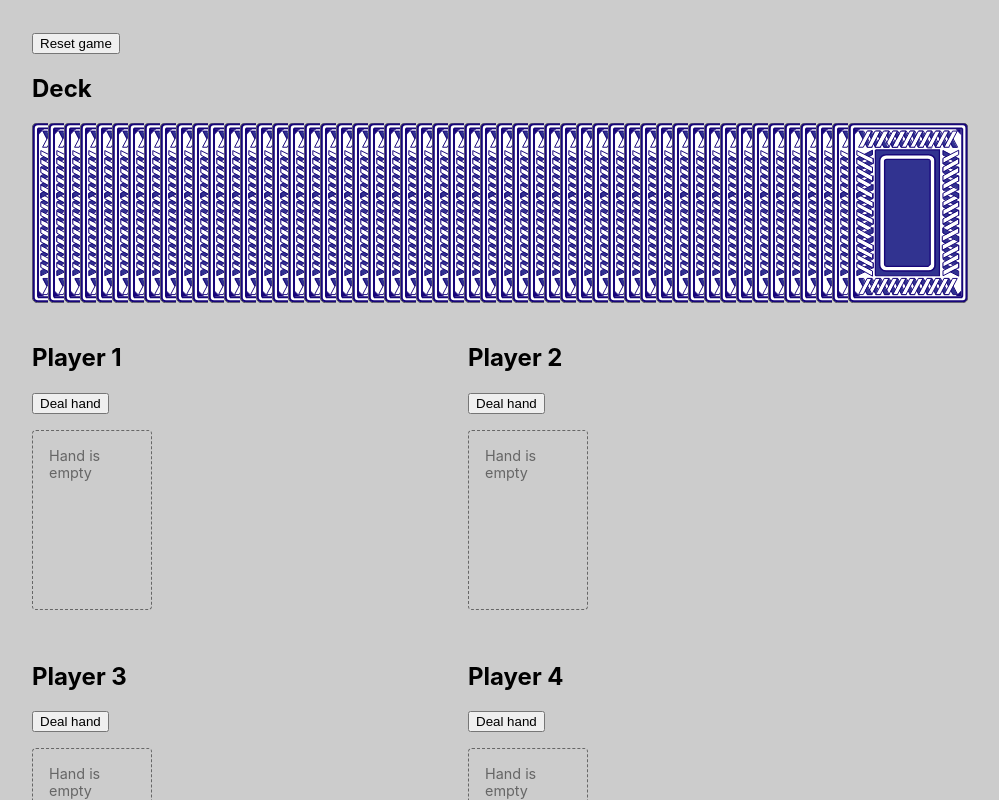
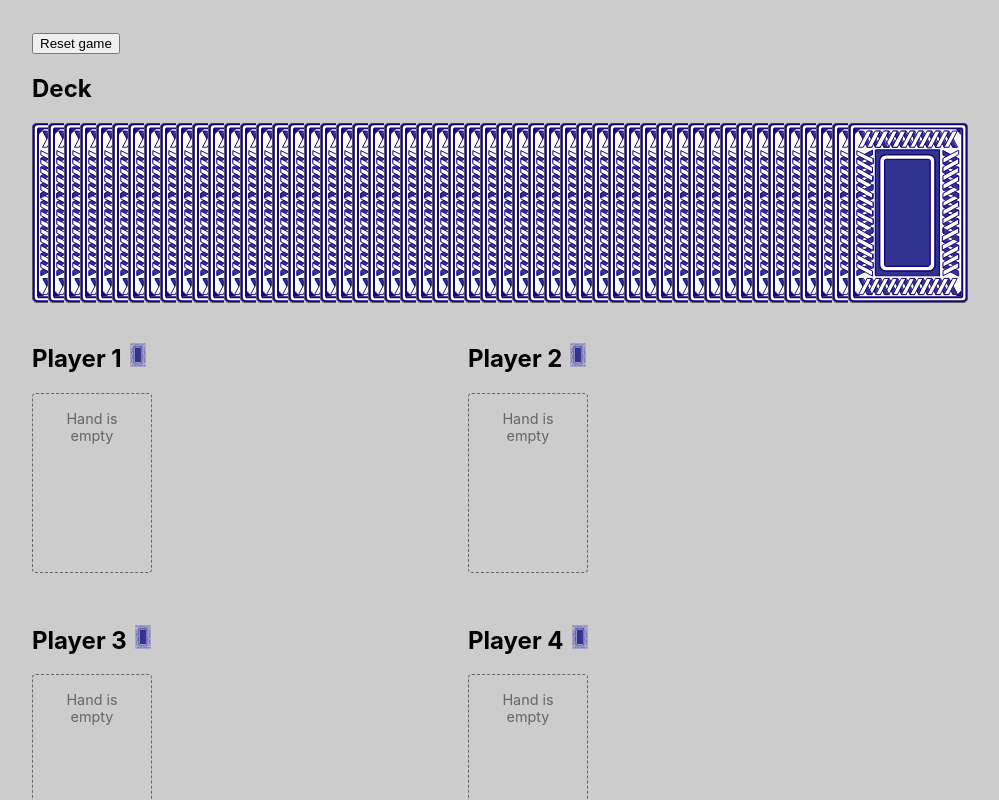
Before and after one commit to davidpounds/cards, a React (Create React App) app: page / in a window 1280 px wide. Shown: the top 800 px of the page, without its empty margins (0-999 px from the left). Built offline with nearby package versions, Linux system fonts and the light colour scheme; the HTML template or start-up script is replaced by a standard one.

Commit message:
Adds icons for player play state and deal button

```diff
--- a/src/App.css
+++ b/src/App.css
@@ -25,6 +25,7 @@ body {
   border: 1px dashed;
   padding: 1rem;
   font-size: 0.9em;
+  text-align: center;
 }
 
 .cardlist.available .card-wrapper,
--- a/src/App.js
+++ b/src/App.js
@@ -7,7 +7,7 @@ import AvailableCards from './components/AvailableCards';
 import Players from './components/Players';
 import InPlay from './components/InPlay';
 import PlayedCards from './components/PlayedCards';
-import DeckSvgInline from './components/DeckSvgInline';
+import SvgInlineSprite from './components/SvgInline';
 
 function App() {
 
@@ -26,7 +26,7 @@ function App() {
       <Players />
       <InPlay />
       <PlayedCards />
-      <DeckSvgInline />
+      <SvgInlineSprite />
     </main>
   );
 }
--- a/src/components/Hand.css
+++ b/src/components/Hand.css
@@ -1,5 +1,23 @@
-.hand {
+.player {
+  --icon-size: 16px;
+}
 
+.icon {
+  width: var(--icon-size);
+  height: var(--icon-size);
+  margin-left: 0.5rem;
+}
+
+.deal-icon {
+  height: calc(var(--icon-size) * 1.5);
+}
+
+.btn-deal {
+  border: none;
+  background: transparent;
+  padding: 0;
+  margin: 0;
+  cursor: pointer;
 }
 
 .hand.canplay .card-wrapper {
--- a/src/components/Hand.jsx
+++ b/src/components/Hand.jsx
@@ -28,10 +28,12 @@ const Hand = props => {
   }
 
   return <section className="player">
-    <h2>{player}</h2>
-    {hand?.length === 0 && <p><button onClick={dealHandHandler}>Deal hand</button></p>}
-    {hand?.length > 0 && canPlay && <p>Ready to play</p>}
-    {hand?.length > 0 && !canPlay && <p>Has played</p>}
+    <h2>
+      {player}
+      {hand?.length === 0 && <button className="btn-deal" title="Deal hand" onClick={dealHandHandler}><Deal /></button>}
+      {hand?.length > 0 && canPlay && <Waiting />}
+      {hand?.length > 0 && !canPlay && <Played />}
+    </h2>
     <div className={`cardlist hover-effect hand ${canPlay ? 'canplay' : 'cantplay'}`} data-empty-message="Hand is empty">
       {hand.map(card => (
         <Card
@@ -44,4 +46,8 @@ const Hand = props => {
   </section>;
 };
 
+const Waiting = () => <svg className="icon"><use href="#waiting" /></svg>;
+const Played = () => <svg className="icon"><use href="#tick" /></svg>;
+const Deal = () => <svg className="icon deal-icon"><use href="#back" /></svg>;
+
 export default Hand;
--- a/src/components/DeckSvgInline.jsx
+++ b/src/components/SvgInline.jsx
@@ -4141,7 +4141,7 @@ const DeckSvgInline = () => (
       <path
         d="M4416 101c1 4 5 14 12 14 9 0 13-8 13-18 0-7-3-11-5-17l-10-16-15-19-15 19-10 16c-2 6-5 10-5 17 0 10 4 18 13 18 7 0 11-10 12-14 1-1 1 0 1 1l-2 16-4 17c5-2 15-2 20 0l-4-17-2-16c0-1 0-2 1-1zm-62 17c0 2 2 7 6 7s6-4 6-9l-2-8-5-8-8-10-7 10-5 8c-2 3-3 5-3 8 0 5 2 9 7 9 3 0 5-5 6-7v1l-1 8-2 8h10l-2-8-1-8zm232 321c-1-4-5-14-12-14-9 0-13 8-13 18 0 7 3 12 5 17l10 16 15 19 15-19 10-16c2-5 5-10 5-17 0-10-4-18-13-18-7 0-11 10-12 14-1 1-1 0-1-1l2-16 4-17c-5 2-15 2-20 0l4 17 2 16c0 1 0 2-1 1zm63-17c-1-2-3-7-6-7-5 0-7 4-7 9 0 4 1 6 3 9l5 8 7 9 8-9 5-8 2-9c0-5-2-9-6-9s-6 5-6 7h-1l1-8 2-9h-10l2 9 1 8s0 1 0 0z" />
     </symbol>
-    <symbol id="back" viewBox="0 0 360 540" version="1.0">
+    <symbol id="back" viewBox="0 0 360 540">
       <g fill="none" stroke="#17067a" strokeWidth="1.3" strokeLinecap="round" strokeLinejoin="round">
         <path d="M167 261c0 4-3 8-7 8H6c-4 0-7-4-7-8V10c0-5 3-8 7-8h154c4 0 7 3 7 8z" fill="#fff" stroke="#000"
           strokeWidth=".5" strokeLinecap="butt" strokeLinejoin="miter" transform="matrix(2.1365 0 0 2.0187 3 -4)" />
@@ -4458,6 +4458,16 @@ const DeckSvgInline = () => (
           strokeLinecap="butt" strokeLinejoin="miter" transform="matrix(2.1365 0 0 2.0187 3 -4)" />
       </g>
     </symbol>
+
+    <symbol id="waiting" viewBox="0 0 100 100">
+      <path fill="#666" d="M100 50A50 50 0 000 50m9 0a41 41 0 1182 0">
+        <animateTransform attributeName="transform" attributeType="XML" type="rotate" dur="1s" from="0 50 50" to="360 50 50" repeatCount="indefinite" />
+      </path>
+    </symbol>
+
+    <symbol id="tick" viewBox="0 0 100 100">
+      <path d="M100 50A50 50 0 100 50a50 50 0 00100 0zM88 31L41 78l-3 3-26-26 11-12 15 15 39-39z" fill="#41ad49"/>
+    </symbol>
   </svg>
 );
 
```
